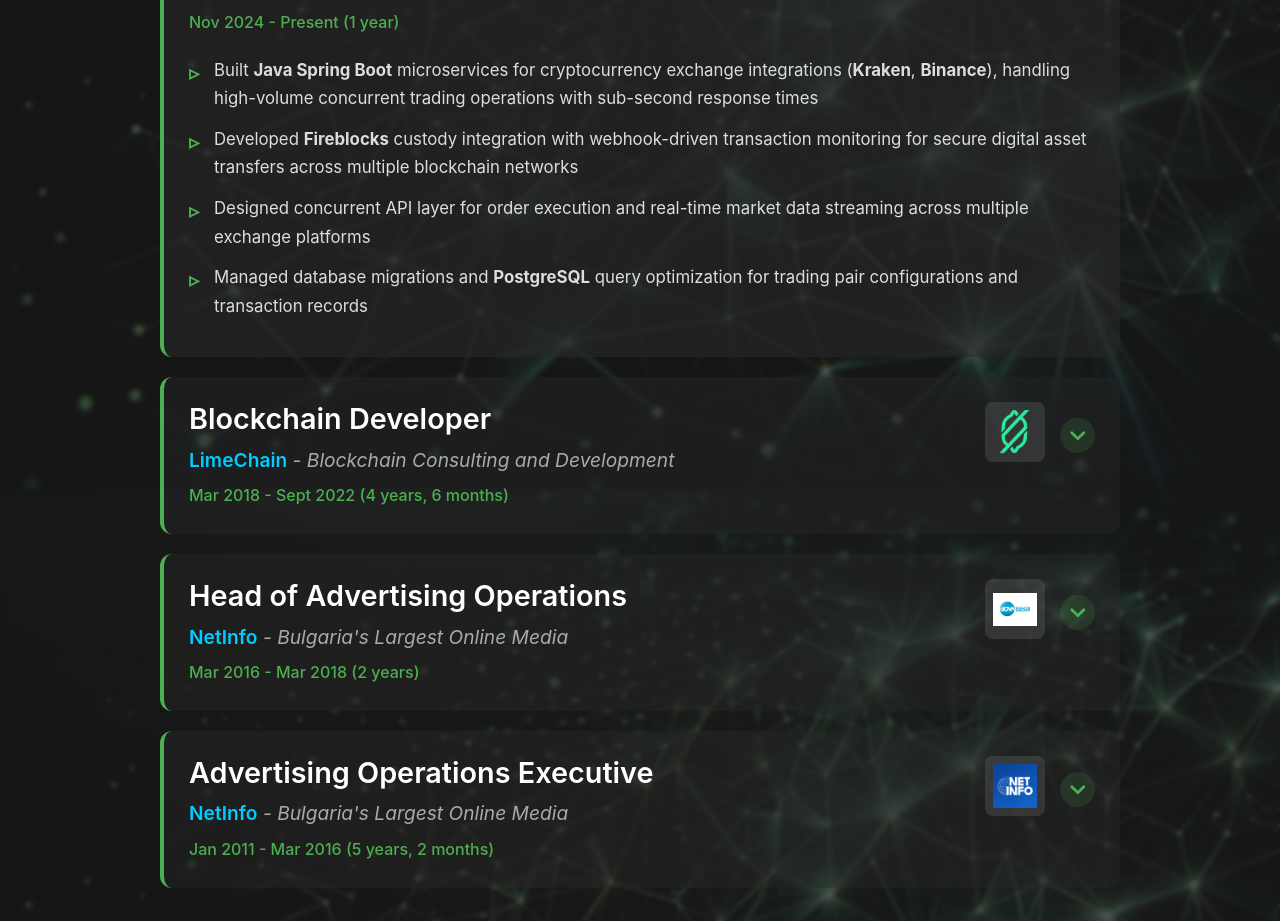
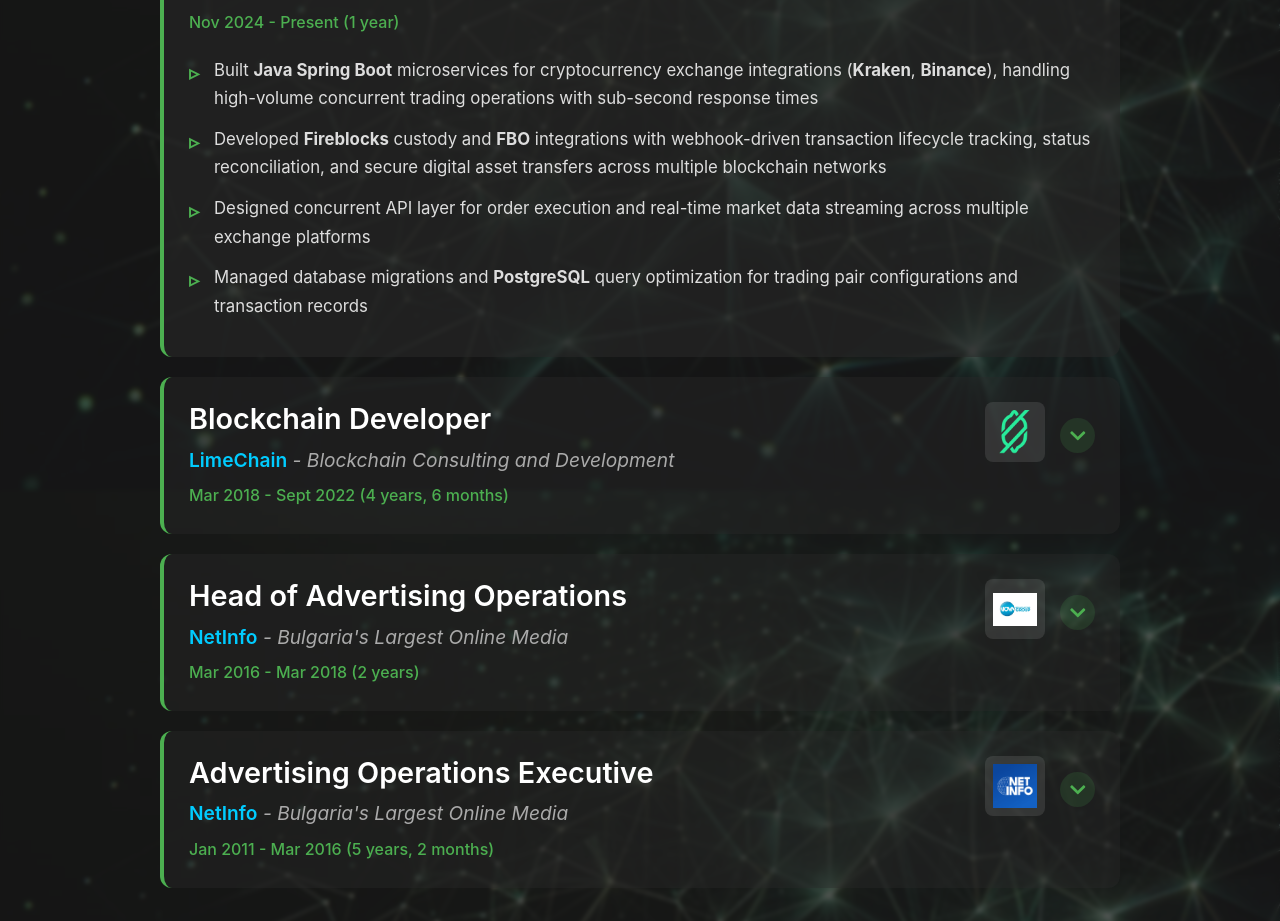
Before and after one commit to Holymir/cv, a React (Create React App) app: page / in a window 1280 px wide. Shown: the part 1110-2031 px from the top of the page. Built offline with nearby package versions, Linux system fonts and the light colour scheme.

Commit message:
Add FBO webhook integration to MM Fintech role
Mention FBO transaction lifecycle tracking and status
reconciliation alongside Fireblocks custody work.

https://claude.ai/code/session_01Swxb7SdRyRB7JcNWhRycaP

```diff
--- a/src/components/Experience/Experience.jsx
+++ b/src/components/Experience/Experience.jsx
@@ -26,7 +26,7 @@ function Experience() {
       icon: null, // Add MM Fintech logo if available
       responsibilities: [
         <>Built <strong>Java Spring Boot</strong> microservices for cryptocurrency exchange integrations (<strong>Kraken</strong>, <strong>Binance</strong>), handling high-volume concurrent trading operations with sub-second response times</>,
-        <>Developed <strong>Fireblocks</strong> custody integration with webhook-driven transaction monitoring for secure digital asset transfers across multiple blockchain networks</>,
+        <>Developed <strong>Fireblocks</strong> custody and <strong>FBO</strong> integrations with webhook-driven transaction lifecycle tracking, status reconciliation, and secure digital asset transfers across multiple blockchain networks</>,
         <>Designed concurrent API layer for order execution and real-time market data streaming across multiple exchange platforms</>,
         <>Managed database migrations and <strong>PostgreSQL</strong> query optimization for trading pair configurations and transaction records</>,
       ],
```
